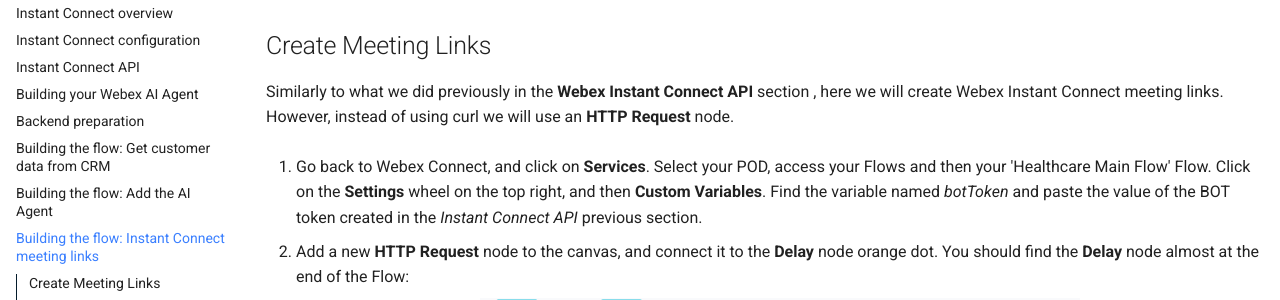
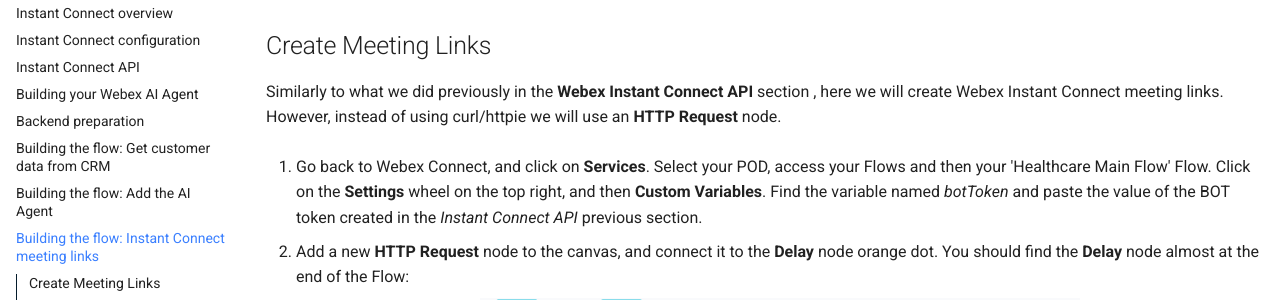
Before and after one commit to WebexCC-SA/LAB-2857, an MkDocs documentation site: the page built from docs/08-connectflow-03-ic.md, in a window 1280 px wide and 900 px high. Shown: the part 200-500 px from the top of the window. Built offline with MkDocs 1.6.1 and Material for MkDocs 9.7.7, drawn with Linux system fonts in a browser that asks for light colours; some of the changed text lies outside the part shown.

Commit message:
better IC links section

```diff
--- a/docs/08-connectflow-03-ic.md
+++ b/docs/08-connectflow-03-ic.md
@@ -2,7 +2,7 @@
 
 ## Create Meeting Links
 
-Similarly to what we did previously in the **Webex Instant Connect API** section , here we will create Webex Instant Connect meeting links.  However, instead of using curl we will use an **HTTP Request** node.
+Similarly to what we did previously in the **Webex Instant Connect API** section , here we will create Webex Instant Connect meeting links.  However, instead of using curl/httpie we will use an **HTTP Request** node.
 
 1. Go back to Webex Connect, and click on **Services**. Select your POD, access your Flows and then your 'Healthcare Main Flow' Flow. Click on the **Settings** wheel on the top right, and then **Custom Variables**. Find the variable named _botToken_ and paste the value of the BOT token created in the _Instant Connect API_ previous section.
 
```
Also changed, not shown: other parts of docs/08-connectflow-03-ic.md (+1 -1 lines).
